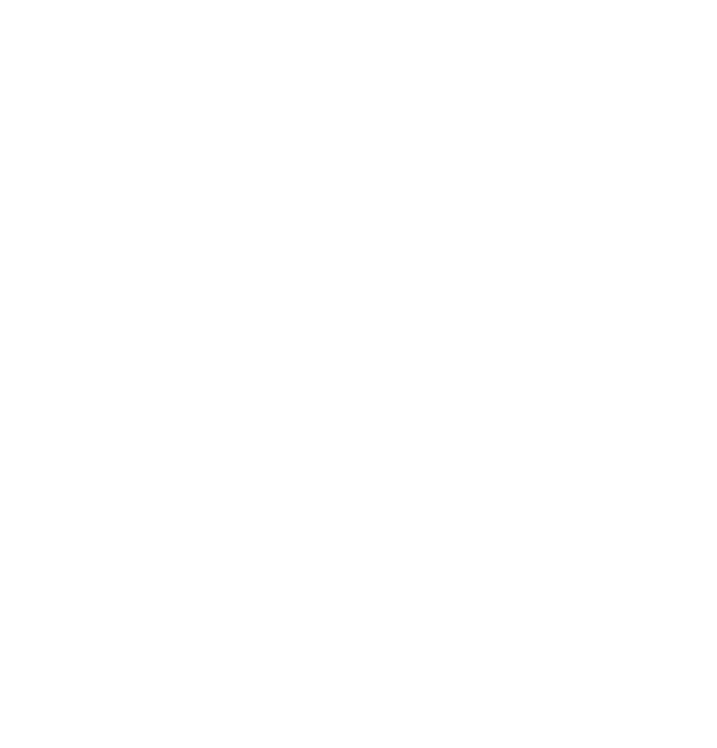
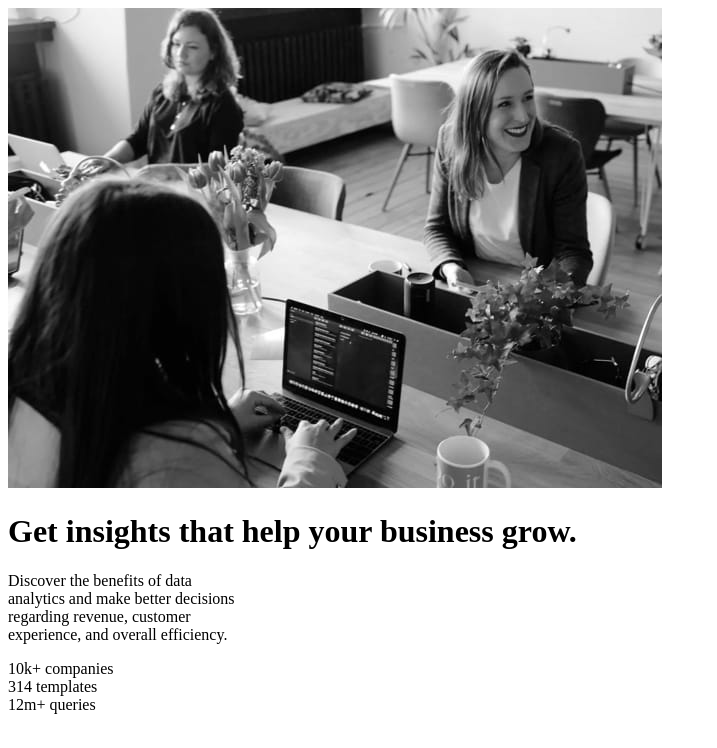
Before and after one commit to Vayron252/hackaton-sem4-reto3, a plain HTML site: page index.html in a window 1280 px wide. Shown: the whole page, without its empty margins (0-717 px from the left). Drawn offline with Linux system fonts and the light colour scheme.

Commit message:
2do commit con html estructura

```diff
--- a/index.html
+++ b/index.html
@@ -9,5 +9,29 @@
 		<!-- Get insights that help your business grow. Discover the benefits of data analytics and
 		make better decisions regarding revenue, customer experience, and overall efficiency.
 		10k+ companies 314 templates 12m+ queries -->
+		<div class="contenedor-principal">
+			<div class="contenedor-imagen">
+				<div class="sombra-imagen"></div>
+				<img src="./img/image-header-mobile.jpg" alt="imagen-mobile">
+			</div>
+			<div class="contenedor-contenido">
+				<h1>Get insights that help your business grow.</h1>
+				<p>Discover the benefits of data<br> analytics and make better decisions<br> regarding revenue, customer<br> experience, and overall efficiency.</p>
+			</div>
+			<div class="contenedor-items-textos">
+				<div class="items">
+					<span>10k+</span>
+					<span>companies</span>
+				</div>
+				<div class="items">
+					<span>314</span>
+					<span>templates</span>
+				</div>
+				<div class="items">
+					<span>12m+</span>
+					<span>queries</span>
+				</div>
+			</div>
+		</div>
 	</body>
 </html>
```
